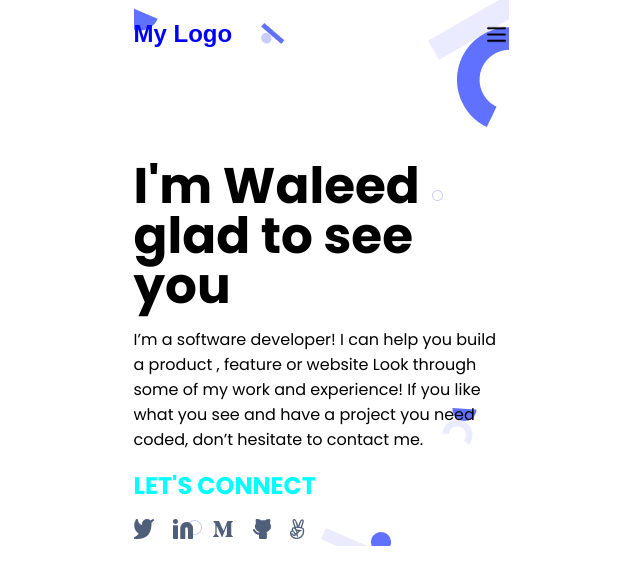
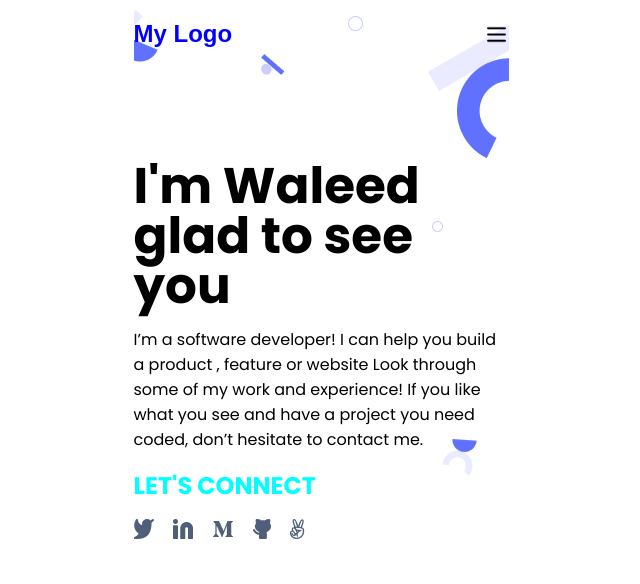
Before and after one commit to Waleed-thisone/mobile-project, a plain HTML site: page mob.html in a window 1280 px wide. Shown: the whole page, without its empty margins (319-959 px from the left). Drawn offline with Linux system fonts and the light colour scheme.

Commit message:
adjusted background image

```diff
--- a/style.css
+++ b/style.css
@@ -14,6 +14,8 @@ header {
   background-image: url('header-shapes mobile.png');
   background-repeat: no-repeat;
   background-position: center;
+  background-position-y: 1ch;
+
 }
 
 .container {
```
